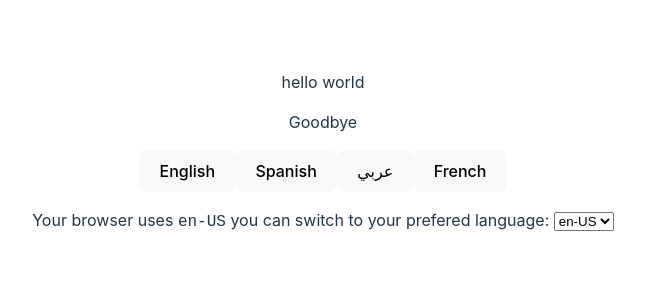
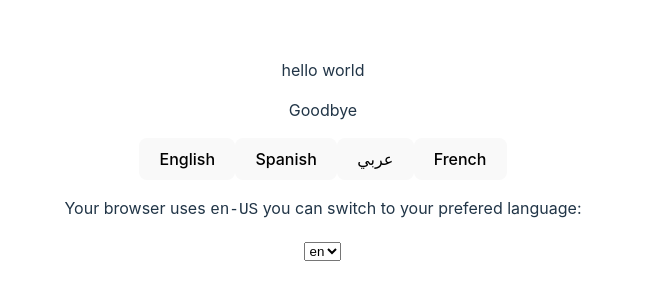
Before and after one commit to bitsnaps/vue3-i18n-demo, a Vue app: page / in a window 1280 px wide. Shown: the part 248-548 px from the top of the page, without its empty margins (317-962 px from the left). Built offline with nearby package versions, Linux system fonts and the light colour scheme.

Commit message:
externalize messages

```diff
--- a/src/components/HelloI18n.vue
+++ b/src/components/HelloI18n.vue
@@ -6,14 +6,16 @@
       <button @click="setLocale('es')" class="button">Spanish</button>
       <button @click="setLocale('ar')" class="button">عربي</button>
       <button @click="setLocale('fr')" class="button">French</button>
-      <p>Your browser uses <code>{{ language }}</code> you can switch to your prefered language:
-      <select name="languages">
-        <option v-for="lang in languages"
-            :key="lang"
-            >{{ lang }}
-        </option>
-      </select>
-      </p>
+
+    <div class="locale-changer">
+        <p>Your browser uses <code>{{ language }}</code> you can switch to your prefered language:</p>
+        <select v-model="$i18n.locale">
+            <option
+                v-for="locale in $i18n.availableLocales"
+                :key="`locale-${locale}`" :value="locale">{{ locale }}</option>
+        </select>
+    </div>
+
     </div>
   </template>
 
--- /dev/null
+++ b/src/locales/ar.json
@@ -0,0 +1,4 @@
+{
+    "hello": "مرحبا",
+    "goodbye": "وداعا"
+}
--- /dev/null
+++ b/src/locales/en.json
@@ -0,0 +1,4 @@
+{
+    "hello": "hello world",
+    "goodbye": "Goodbye"
+}
--- /dev/null
+++ b/src/locales/es.json
@@ -0,0 +1,4 @@
+{
+    "hello": "Hola",
+    "goodbye": "Adios"
+}
--- /dev/null
+++ b/src/locales/fr.json
@@ -0,0 +1,4 @@
+{
+    "hello": "Bonjour",
+    "goodbye": "Au revoir"
+}
--- a/src/main.ts
+++ b/src/main.ts
@@ -2,10 +2,13 @@ import { createApp } from 'vue'
 import './style.css'
 import App from './App.vue'
 import { createI18n } from 'vue-i18n'
-
+import en from './locales/en.json'
+import es from './locales/es.json'
+import ar from './locales/ar.json'
+import fr from './locales/fr.json'
 
 // 1. Ready translated locale messages
-// The structure of the locale message is the hierarchical object structure with each locale as the top property
+/*/ The structure of the locale message is the hierarchical object structure with each locale as the top property
 const messages = {
     en: {
         'hello': 'hello world',
@@ -24,12 +27,13 @@ const messages = {
         'goodbye': 'Au revoir'
     },
   }
+*/
 
 // 2. Create i18n instance with options
 const i18n = createI18n({
     locale: 'es', // set locale
     fallbackLocale: 'en', // set fallback locale
-    messages, // set locale messages
+    messages: { en, es, ar, fr }, // set locale messages
     // If you need to specify other options, you can set other options
     // ...
   })
```
